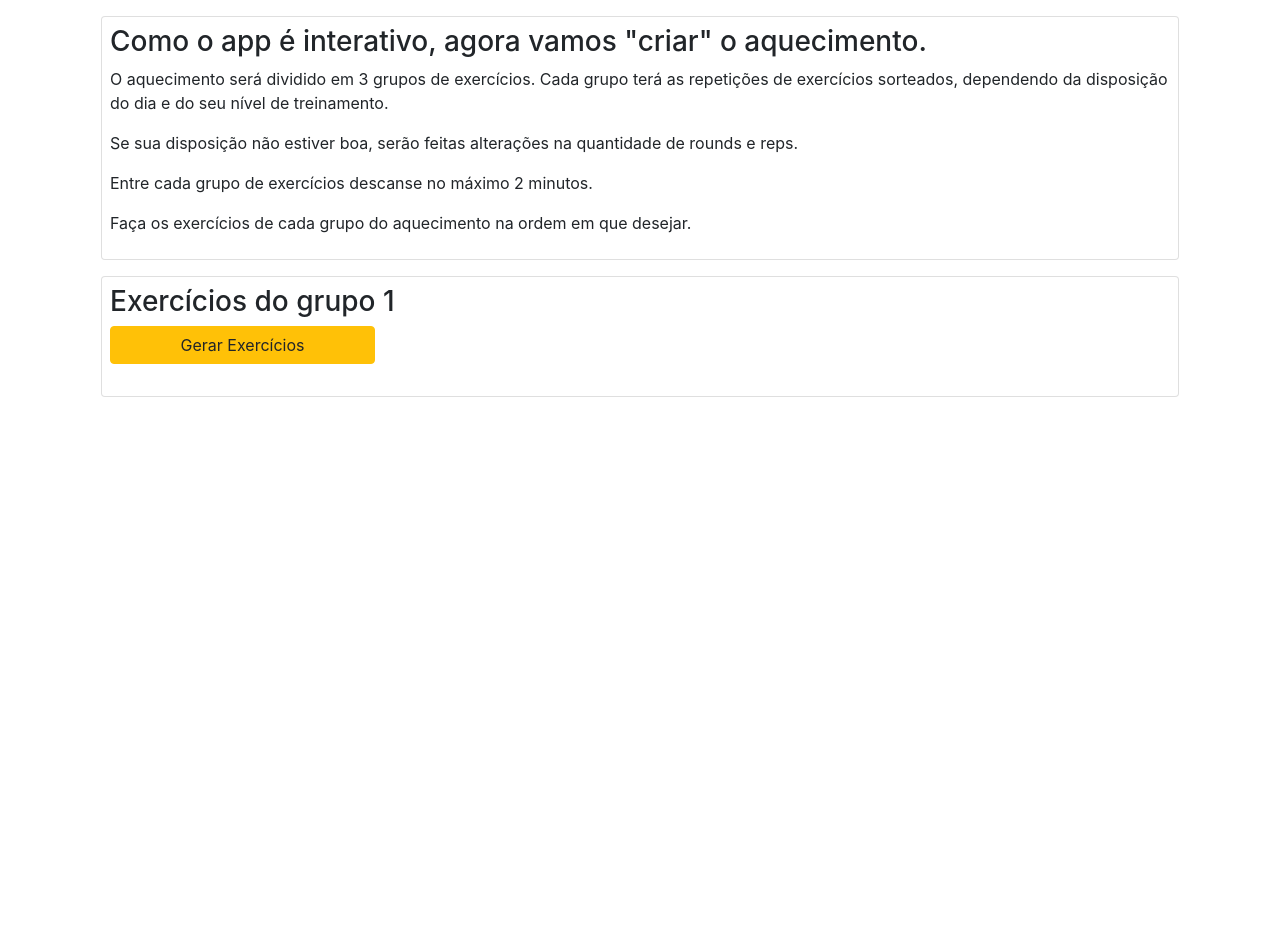
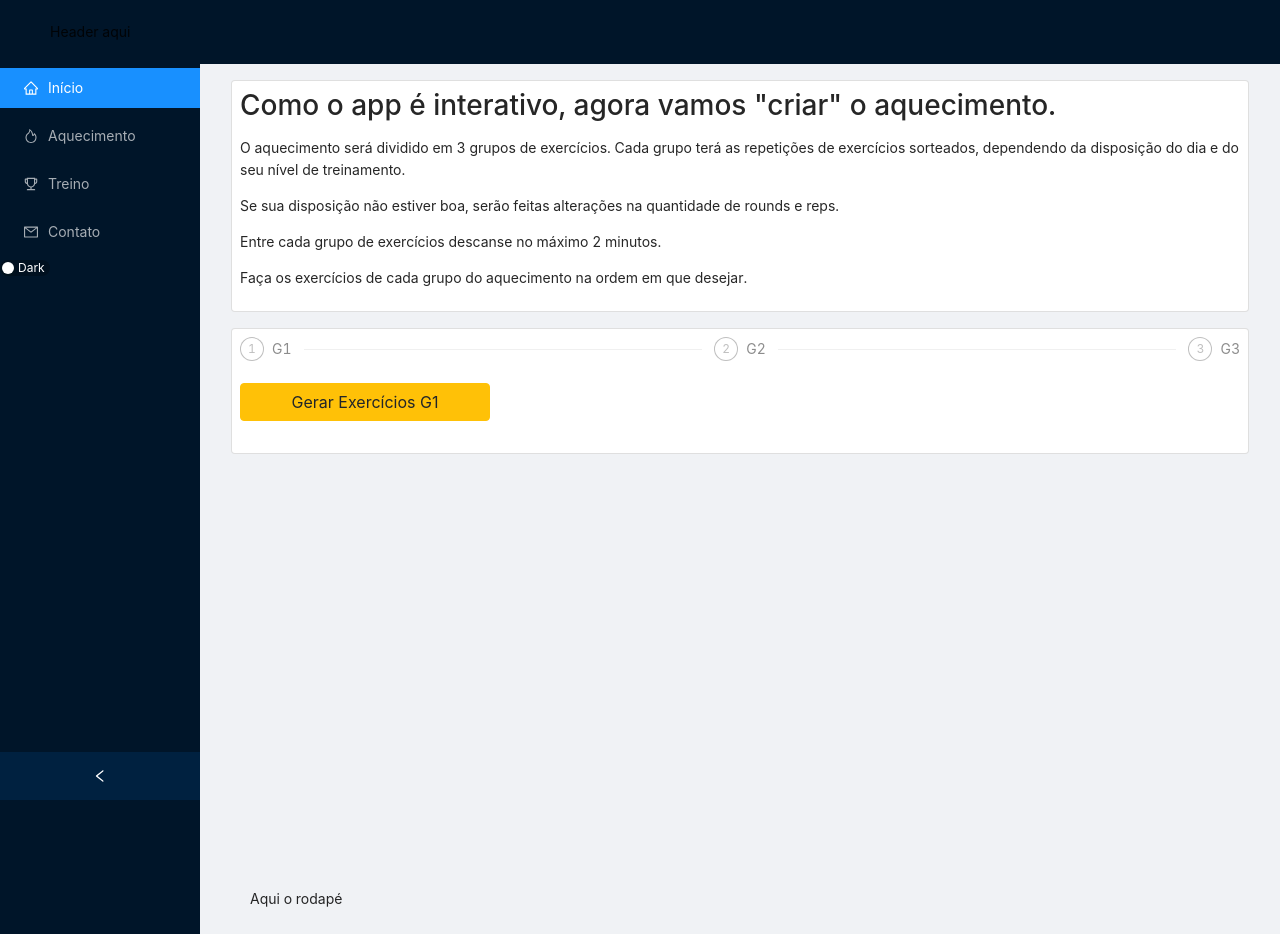
Before and after one commit to HenriqueBaetaLeite/endorfina-game, a React (Create React App) app: page /warmup in a window 1280 px wide. Before the commit the page ends 800 px from the top, so only its background shows below. Built offline with nearby package versions, Linux system fonts and the light colour scheme; sample sign-in values are in the browser's storage; what chance would draw is missing.

Commit message:
Setando ant-design

```diff
--- a/package.json
+++ b/package.json
@@ -3,11 +3,13 @@
   "version": "0.1.0",
   "private": true,
   "dependencies": {
+    "@ant-design/icons": "^4.3.0",
     "@testing-library/jest-dom": "^4.2.4",
     "@testing-library/react": "^9.5.0",
     "@testing-library/user-event": "^7.2.1",
     "antd": "^4.9.4",
     "chance": "^1.1.7",
+    "craco-less": "^1.17.1",
     "react": "^16.13.1",
     "react-awesome-modal": "^2.0.5",
     "react-burger-menu": "^3.0.2",
--- /dev/null
+++ b/src/Principal.js
@@ -0,0 +1,69 @@
+import 'antd/dist/antd.css';
+import React, { useState } from 'react';
+
+import { Link } from 'react-router-dom';
+
+import {
+  HomeOutlined,
+  MailOutlined,
+  FireOutlined,
+  MenuFoldOutlined,
+  MenuUnfoldOutlined,
+  TrophyOutlined,
+} from '@ant-design/icons';
+
+import { Menu, Layout, Button, Switch, Divider } from 'antd';
+import App from './App';
+
+const { Sider, Content, Footer, Header } = Layout;
+const { SubMenu } = Menu;
+
+const Principal = () => {
+  const [collapsed, setCollapsed] = useState(false);
+  const [theme, setTheme] = useState('dark');
+
+  const handleCollapseMenu = () => {
+    setCollapsed(!collapsed);
+    console.log(collapsed);
+  };
+
+  const handleTheme = () => {
+    theme === 'dark' ? setTheme('light') : setTheme('dark');
+  };
+
+  return (
+    <Layout>
+      <Header>Header aqui</Header>
+      <Layout>
+        <Sider collapsible onCollapse={handleCollapseMenu} collapsed={collapsed}>
+          {/* <Button type="primary" onClick={handleCollapseMenu}>
+            {collapsed ? <MenuUnfoldOutlined /> : <MenuFoldOutlined />}
+          </Button> */}
+          <Menu defaultSelectedKeys={['1']} mode="inline" theme={theme}>
+            <Menu.Item key="1" icon={<HomeOutlined />}>
+              <Link to="/main">Início</Link>
+            </Menu.Item>
+            <Menu.Item key="2" icon={<FireOutlined />}>
+              <Link to="/warmup">Aquecimento</Link>
+            </Menu.Item>
+            <Menu.Item key="3" icon={<TrophyOutlined />}>
+              <Link to="/game">Treino</Link>
+            </Menu.Item>
+            <Menu.Item key="4" icon={<MailOutlined />}>
+              Contato
+            </Menu.Item>
+            <Switch size="small" onChange={handleTheme} checkedChildren="Light" unCheckedChildren="Dark" />
+          </Menu>
+        </Sider>
+        <Layout>
+          <Content style={{ height: '100vh' }}>
+            <App />
+          </Content>
+          <Footer>Aqui o rodapé</Footer>
+        </Layout>
+      </Layout>
+    </Layout>
+  );
+};
+
+export default Principal;
--- a/src/index.js
+++ b/src/index.js
@@ -1,13 +1,14 @@
 import React from 'react';
 import ReactDOM from 'react-dom';
 import App from './App';
+import Principal from './Principal';
 import EndorfinaContext from './context/EndorfinaContext';
 import { BrowserRouter } from 'react-router-dom';
 
 ReactDOM.render(
   <BrowserRouter>
     <EndorfinaContext>
-      <App />
+      <Principal />
     </EndorfinaContext>
   </BrowserRouter>,
   document.getElementById('root'),
--- a/src/pages/Main.jsx
+++ b/src/pages/Main.jsx
@@ -2,7 +2,9 @@ import React, { useEffect, useContext, useState } from 'react';
 import EndorfinaContext from '../context';
 import { useHistory } from 'react-router-dom';
 
-import Menu from '../components/Menu';
+import { Layout } from 'antd';
+
+const { Content, Sider, Header, Footer } = Layout;
 
 const frase = {
   bom: 'Ótimo saber que está se sentindo bem hoje, assim podemos caprichar no treino!',
@@ -34,8 +36,7 @@ const Main = () => {
   console.log('minha dispo hj:', mood);
 
   return (
-    <main className="container">
-      <Menu />
+    <div className="">
       <h1>
         Welcome to the Jungle {userData.level} {userData.name}!
       </h1>
@@ -85,7 +86,7 @@ const Main = () => {
       <button onClick={handleLogout} className="btn btn-danger m-3">
         Sair
       </button>
-    </main>
+    </div>
   );
 };
 
--- a/src/pages/Warmup.jsx
+++ b/src/pages/Warmup.jsx
@@ -2,15 +2,27 @@ import React, { useEffect, useContext, useState } from 'react';
 import EndorfinaContext from '../context';
 import { useHistory } from 'react-router-dom';
 
+import warmupExercises from '../data/warmup';
+
 import { Chance } from 'chance';
 
-import warmupExercises from '../data/warmup';
+import { Steps, Button, message, Divider, Layout } from 'antd';
+
+import { LoadingOutlined } from '@ant-design/icons';
+
+const { Step } = Steps;
+
+const steps = [{ title: 'G1' }, { title: 'G2' }, { title: 'G3' }];
 
 const chance = Chance();
 
 const Warmup = () => {
   const history = useHistory();
   const { userData, setUserData } = useContext(EndorfinaContext);
+
+  const [warmupFinished, setWarmupFinished] = useState(false);
+
+  const [current, setCurrent] = useState(-1);
 
   const [group, setGroup] = useState(1);
 
@@ -85,10 +97,16 @@ const Warmup = () => {
     setDisableButton(false);
 
     setButtonFinish(false);
+
     if (group === 3) {
-      return history.push('/game');
+      // Aquecimento finalizado
+      // return history.push('/game');
+      setWarmupFinished(true);
+      setDisableButton(true);
+      message.success('Aquecimento completo', 5);
     }
     setExercises([]);
+    setCurrent(current + 1);
   };
 
   return (
@@ -107,10 +125,17 @@ const Warmup = () => {
       </section>
 
       <section className="card m-3 p-2">
-        <h3>Exercícios do grupo {group}</h3>
+        <Steps size="small" current={current}>
+          {steps.map((item) => (
+            <Step key={item.title} title={item.title} />
+          ))}
+        </Steps>
+        <br />
+
+        {/* <Divider /> */}
 
         <button disabled={disableButton} className="btn btn-warning w-25" onClick={generateWarmup}>
-          Gerar Exercícios
+          {warmupFinished ? 'Vá para o menu de treino' : `Gerar Exercícios G${group}`}
         </button>
 
         <section className="d-flex p-1 m-2">
```
Also changed, not shown: src/components/Menu2.jsx (+16 -13 lines), src/App.css (added), 1 other file (tests, documents, lock files or other folders).
